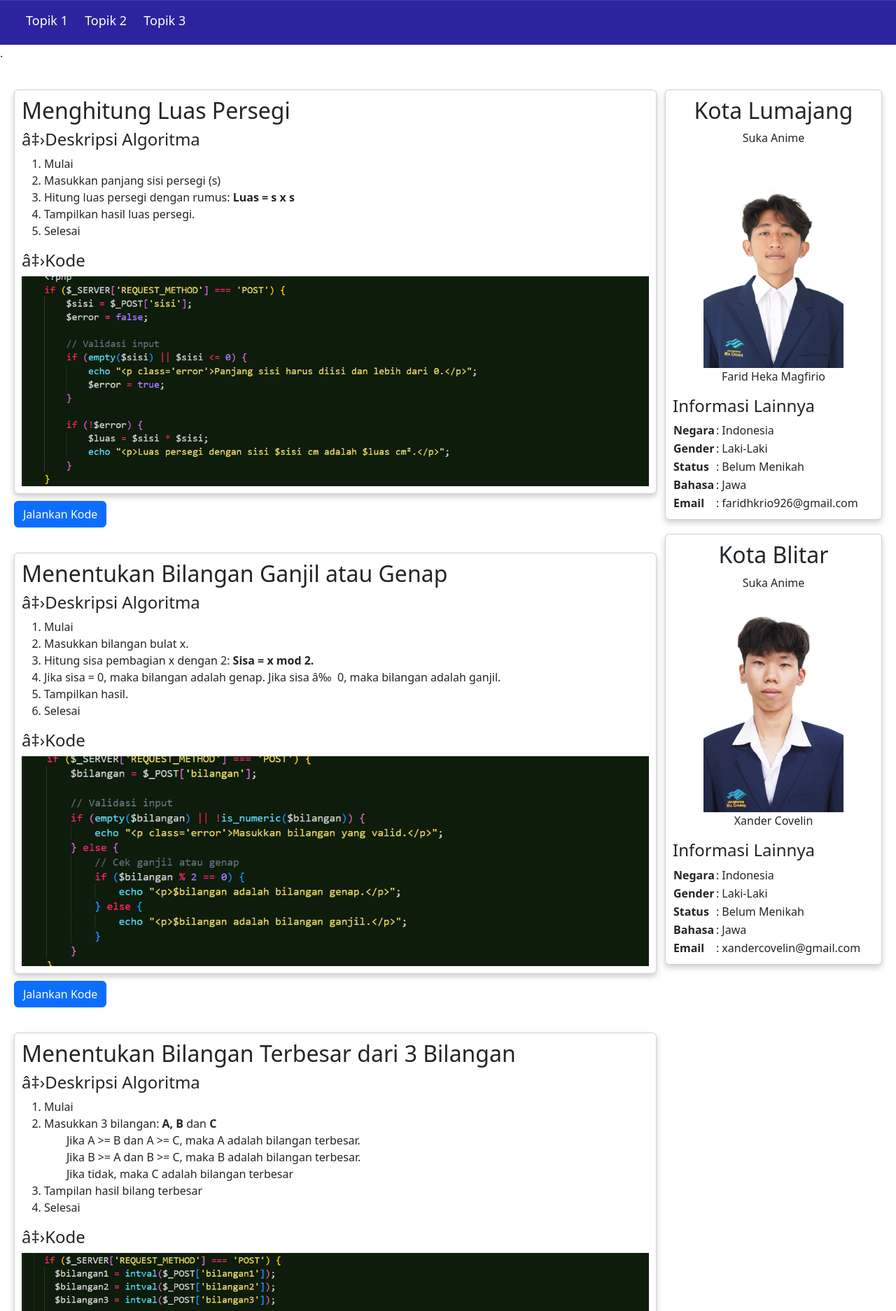
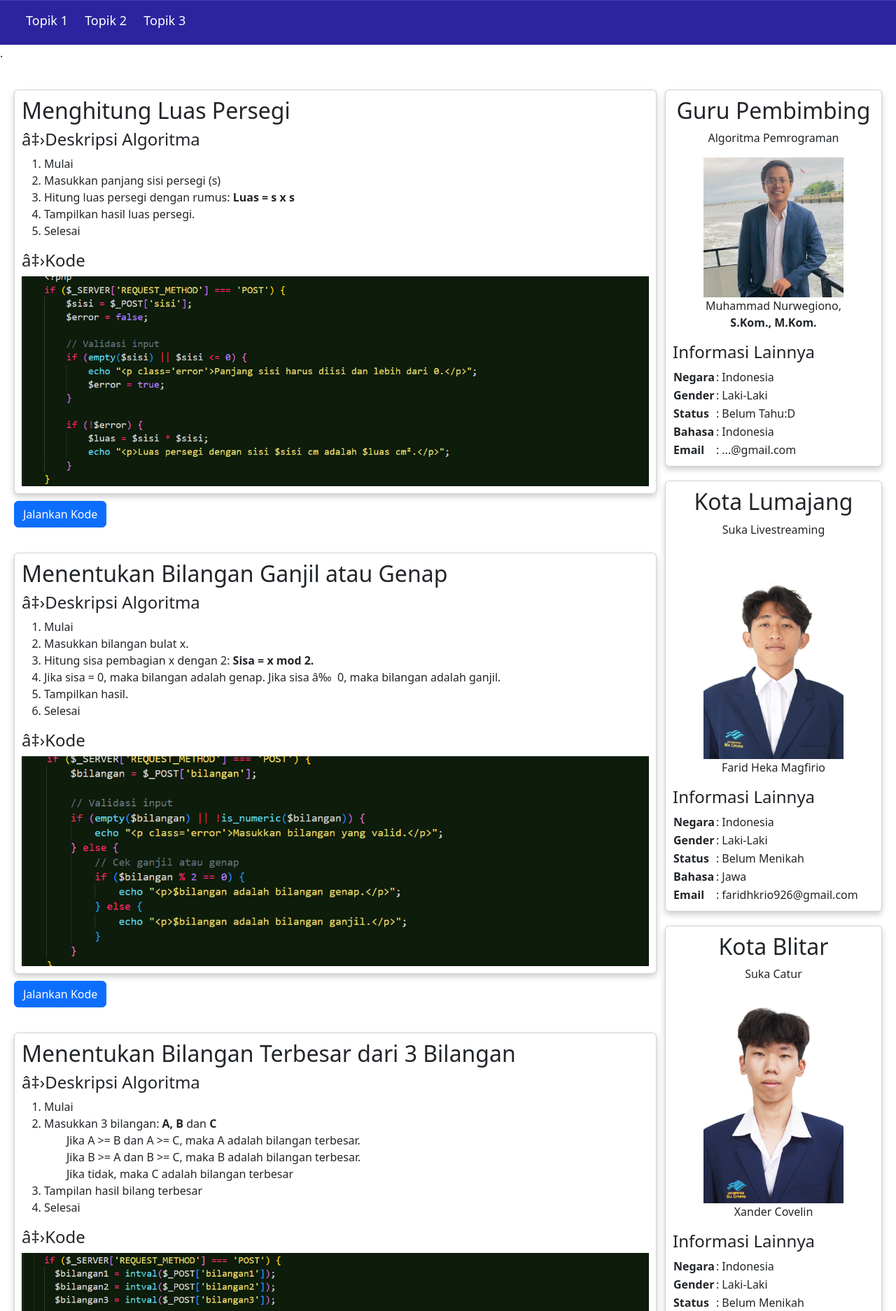
Before and after one commit to Phixinic/Blog-Alpro, a PHP site: page / in a window 1280 px wide. Shown: the part 667-2541 px from the top of the page at 70% size. Run offline with PHP 8.4, Linux system fonts and the light colour scheme.

Commit message:
nambah sedikit

```diff
--- a/assets/styles/style.css
+++ b/assets/styles/style.css
@@ -1,4 +1,8 @@
 @import url('https://fonts.googleapis.com/css?family=Quicksand:400,700&display=swap');
+
+html {
+  scroll-behavior: smooth;
+}
 
 nav {
   background-color: #2c249e;
--- a/index.html
+++ b/index.html
@@ -4,6 +4,7 @@
     <title>ALPRO</title>
     <link rel="stylesheet" href="assets/styles/style.css" />
     <link rel="stylesheet" href="https://cdn.jsdelivr.net/npm/bootstrap@5.3.3/dist/css/bootstrap.min.css" />
+    <link href="https://unpkg.com/aos@2.3.1/dist/aos.css" rel="stylesheet" />
     <meta name="viewport" content="width=device-width, initial-scale=1.0" />
   </head>
   <body>
@@ -91,8 +92,45 @@
       <aside>
         <article class="profile card">
           <header>
+            <h2>Guru Pembimbing</h2>
+            <p>Algoritma Pemrograman</p>
+            <figure>
+              <img src="assets/image/pakyogi.jpg" />
+              <figcaption>Muhammad Nurwegiono, <br /><b>S.Kom., M.Kom.</b></figcaption>
+            </figure>
+          </header>
+          <section>
+            <h4>Informasi Lainnya</h4>
+            <table>
+              <tr>
+                <th>Negara</th>
+                <td>: Indonesia</td>
+              </tr>
+              <tr>
+                <th>Gender</th>
+                <td>: Laki-Laki</td>
+              </tr>
+              <tr>
+                <th>Status</th>
+                <td>: Belum Tahu:D</td>
+              </tr>
+              <tr>
+                <th>Bahasa</th>
+                <td>: Indonesia</td>
+              </tr>
+              <tr>
+                <th>Email</th>
+                <td>: ...@gmail.com</td>
+              </tr>
+            </table>
+          </section>
+        </article>
+      </aside>
+      <aside>
+        <article class="profile card">
+          <header>
             <h2>Kota Lumajang</h2>
-            <p>Suka Anime</p>
+            <p>Suka Livestreaming</p>
             <figure>
               <img src="assets/image/heka_almet.jpeg" />
               <figcaption>Farid Heka Magfirio</figcaption>
@@ -129,7 +167,7 @@
         <article class="profile card">
           <header>
             <h2>Kota Blitar</h2>
-            <p>Suka Anime</p>
+            <p>Suka Catur</p>
             <figure>
               <img src="assets/image/Xander_Covelin.jpg" />
               <figcaption>Xander Covelin</figcaption>
@@ -164,6 +202,36 @@
       </aside>
     </main>
 
+    <script src="https://ajax.googleapis.com/ajax/libs/jquery/3.3.1/jquery.min.js"></script>
+    <script>
+      $(document).ready(function () {
+        // Add smooth scrolling to all links
+        $('a').on('click', function (event) {
+          // Make sure this.hash has a value before overriding default behavior
+          if (this.hash !== '') {
+            // Prevent default anchor click behavior
+            event.preventDefault();
+
+            // Store hash
+            var hash = this.hash;
+
+            // Using jQuery's animate() method to add smooth page scroll
+            // The optional number (800) specifies the number of milliseconds it takes to scroll to the specified area
+            $('html, body').animate(
+              {
+                scrollTop: $(hash).offset().top,
+              },
+              800,
+              function () {
+                // Add hash (#) to URL when done scrolling (default click behavior)
+                window.location.hash = hash;
+              }
+            );
+          } // End if
+        });
+      });
+    </script>
+
     <footer>
       <p>hekaxander &#169; 2024, Universitas Machung</p>
     </footer>
```
Also changed, not shown: assets/image/pakyogi.jpg (added).
